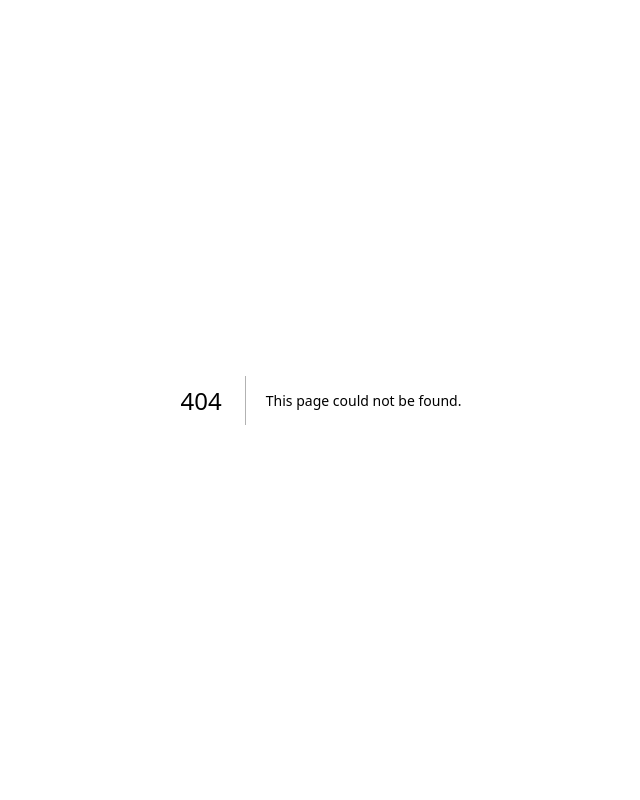
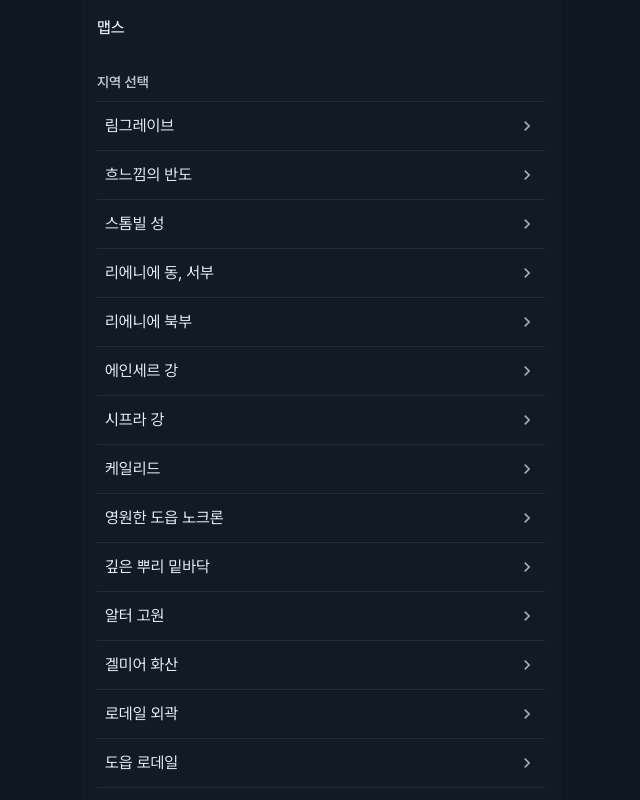
Before and after one commit to qpow1018/elden-wiki, a Next.js app: page /maps in a window 1280 px wide. Before the commit this address had no page. Shown: the top 800 px of the page, without its empty margins (319-959 px from the left). Built offline with nearby package versions, Linux system fonts and the light colour scheme.

Commit message:
Add map region selection and detail pages

```diff
--- /dev/null
+++ b/src/app/maps/MapsPage.module.scss
@@ -0,0 +1,48 @@
+.maps {
+  .regions {
+    padding: 16px;
+
+    h2 {
+      margin-bottom: 8px;
+      color: $text-secondary;
+      font-size: 14px;
+      font-weight: 600;
+    }
+
+    ul {
+      padding: 0;
+      list-style: none;
+      border-top: 1px solid $border-soft;
+    }
+
+    li {
+      border-bottom: 1px solid $border-soft;
+    }
+
+    a {
+      display: flex;
+      min-height: 48px;
+      align-items: center;
+      justify-content: space-between;
+      gap: 12px;
+      padding: 8px;
+      color: $text-primary;
+      text-decoration: none;
+
+      &:hover,
+      &:focus-visible {
+        background: $bg;
+      }
+
+      &:focus-visible {
+        outline: 2px solid $focus-ring;
+        outline-offset: -2px;
+      }
+    }
+
+    svg {
+      flex: none;
+      color: $text-muted;
+    }
+  }
+}
--- /dev/null
+++ b/src/app/maps/_define/mapRegions.ts
@@ -0,0 +1,53 @@
+import mapLimgrave from '@/assets/images/maps/1_limgrave.webp';
+import mapWeepingPeninsula from '@/assets/images/maps/2_weeping_peninsula.webp';
+import mapStormveilCastle from '@/assets/images/maps/3_stormveil_castle.webp';
+import mapLiurniaEastWest from '@/assets/images/maps/4_liurnia_east_west.webp';
+import mapLiurniaNorth from '@/assets/images/maps/5_liurnia_north.webp';
+import mapAinselRiver from '@/assets/images/maps/6_ainsel_river.webp';
+import mapSiofraRiver from '@/assets/images/maps/7_siofra_river.webp';
+import mapCaelid from '@/assets/images/maps/8_caelid.webp';
+import mapNokron from '@/assets/images/maps/9_nokron.webp';
+import mapDeeprootDepths from '@/assets/images/maps/10_deeproot_depths.webp';
+import mapAltusPlateau from '@/assets/images/maps/11_altus_plateau.webp';
+import mapMtGelmir from '@/assets/images/maps/12_mt_gelmir.webp';
+import mapLeyndellOutskirts from '@/assets/images/maps/13_leyndell_outskirts.webp';
+import mapLeyndellRoyalCapital from '@/assets/images/maps/14_leyndell_royal_capital.webp';
+import mapAinselRiverMain from '@/assets/images/maps/15_ainsel_river_main.webp';
+import mapLakeOfRot from '@/assets/images/maps/16_lake_of_rot.webp';
+import mapMoonlightAltar from '@/assets/images/maps/17_moonlight_altar.webp';
+import mapGreyollDragonbarrow from '@/assets/images/maps/19_greyoll_dragonbarrow.webp';
+import mapForbiddenLands from '@/assets/images/maps/20_forbidden_lands.webp';
+import mapMountaintopsOfTheGiants from '@/assets/images/maps/21_mountaintops_of_the_giants.webp';
+import mapConsecratedSnowfield from '@/assets/images/maps/22_consecrated_snowfield.webp';
+import mapCrumblingFarumAzula from '@/assets/images/maps/23_crumbling_farum_azula.webp';
+import mapMohgwynPalace from '@/assets/images/maps/24_mohgwyn_palace.webp';
+import mapMiquellaHaligtree from '@/assets/images/maps/25_miquella_haligtree.webp';
+
+export const MAP_REGIONS = [
+  { id: '1', name: '림그레이브', image: mapLimgrave },
+  { id: '2', name: '흐느낌의 반도', image: mapWeepingPeninsula },
+  { id: '3', name: '스톰빌 성', image: mapStormveilCastle },
+  { id: '4', name: '리에니에 동, 서부', image: mapLiurniaEastWest },
+  { id: '5', name: '리에니에 북부', image: mapLiurniaNorth },
+  { id: '6', name: '에인세르 강', image: mapAinselRiver },
+  { id: '7', name: '시프라 강', image: mapSiofraRiver },
+  { id: '8', name: '케일리드', image: mapCaelid },
+  { id: '9', name: '영원한 도읍 노크론', image: mapNokron },
+  { id: '10', name: '깊은 뿌리 밑바닥', image: mapDeeprootDepths },
+  { id: '11', name: '알터 고원', image: mapAltusPlateau },
+  { id: '12', name: '겔미어 화산', image: mapMtGelmir },
+  { id: '13', name: '로데일 외곽', image: mapLeyndellOutskirts },
+  { id: '14', name: '도읍 로데일', image: mapLeyndellRoyalCapital },
+  { id: '15', name: '에인세르 강 본류', image: mapAinselRiverMain },
+  { id: '16', name: '부패한 호수', image: mapLakeOfRot },
+  { id: '17', name: '월광의 제단', image: mapMoonlightAltar },
+  { id: '18', name: '흉조가 버려진 지하', image: mapLeyndellRoyalCapital },
+  { id: '19', name: '그레이오르의 용총', image: mapGreyollDragonbarrow },
+  { id: '20', name: '금역', image: mapForbiddenLands },
+  { id: '21', name: '거인들의 산령', image: mapMountaintopsOfTheGiants },
+  { id: '22', name: '구별된 설원', image: mapConsecratedSnowfield },
+  { id: '23', name: '무너지는 파름 아즈라', image: mapCrumblingFarumAzula },
+  { id: '24', name: '모그윈 왕조', image: mapMohgwynPalace },
+  { id: '25', name: '미켈라의 성수', image: mapMiquellaHaligtree },
+  { id: '26', name: '재의 도읍 로데일', image: mapLeyndellRoyalCapital },
+];
--- /dev/null
+++ b/src/app/maps/page.tsx
@@ -0,0 +1,30 @@
+import Link from 'next/link';
+
+import { MAP_REGIONS } from './_define/mapRegions';
+
+import Header from '@/components/common/header/Header';
+
+import styles from './MapsPage.module.scss';
+
+import { MdChevronRight } from 'react-icons/md';
+
+export default function MapsPage() {
+  return (
+    <main className={styles['maps']}>
+      <Header title="맵스" />
+      <section className={styles['regions']} aria-labelledby="map-regions">
+        <h2 id="map-regions">지역 선택</h2>
+        <ul>
+          {MAP_REGIONS.map(({ id, name }) => (
+            <li key={id}>
+              <Link href={`/maps/${id}`}>
+                {name}
+                <MdChevronRight size={20} aria-hidden="true" />
+              </Link>
+            </li>
+          ))}
+        </ul>
+      </section>
+    </main>
+  );
+}
```
Also changed, not shown: src/app/maps/[regionId]/RegionMapPage.module.scss (added, +20 -0 lines), src/app/maps/[regionId]/page.tsx (added, +30 -0 lines).
